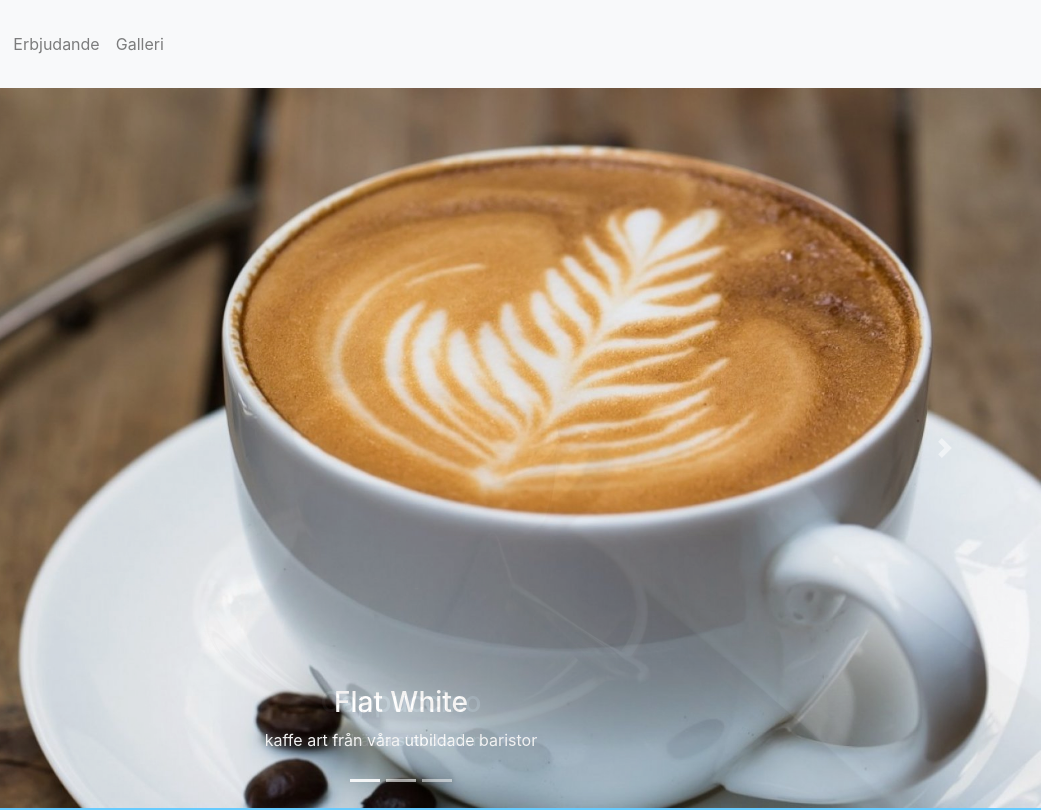
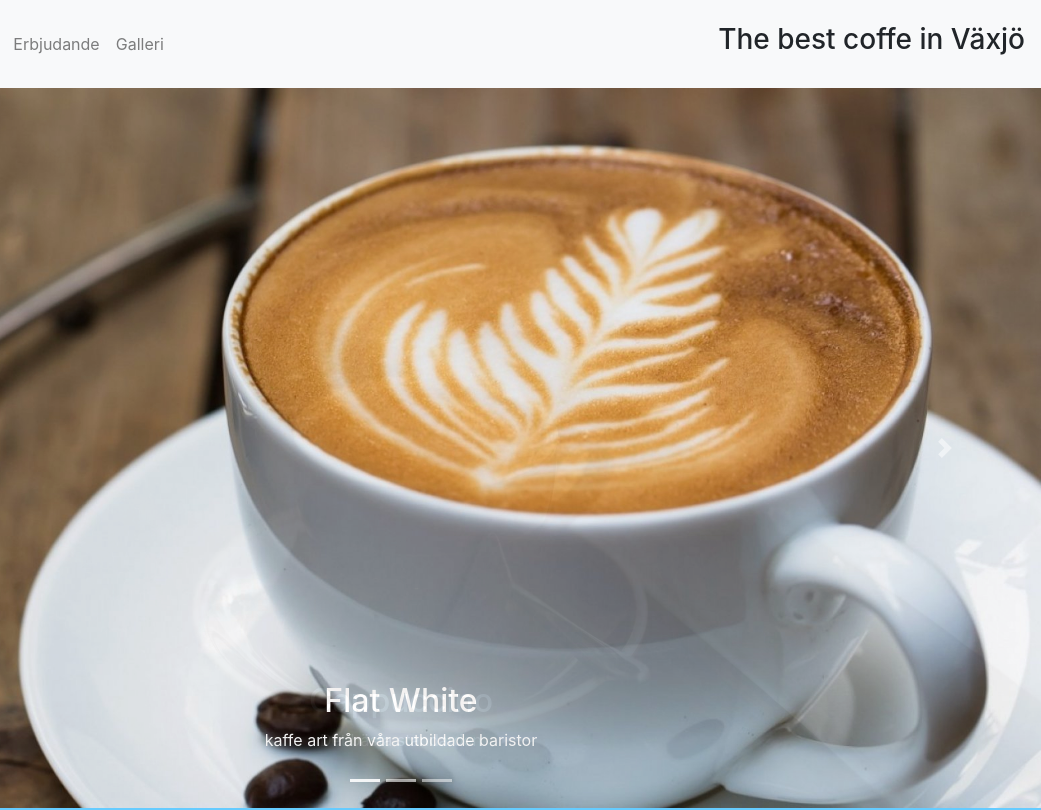
Before and after one commit to davidgalantai/html-css, a plain HTML site: page projekt/galleri.html in a window 1280 px wide. Shown: the top 810 px of the page, 239-1280 px from the left. Drawn offline with nearby package versions, Linux system fonts and the light colour scheme.

Commit message:
Update galleri.html

```diff
--- a/projekt/galleri.html
+++ b/projekt/galleri.html
@@ -59,6 +59,7 @@
           </li>
         </ul>
         <form class="form-inline my-2 my-lg-0"></form>
+        <h3>The best coffe in Växjö</h3>
       </div>
     </nav>
 
@@ -87,7 +88,7 @@
             <div class="mask rgba-black-light"></div>
           </div>
           <div class="carousel-caption">
-            <h3 class="h3-responsive">Flat White</h3>
+            <h2 class="h2-responsive">Flat White</h2>
             <p>kaffe art från våra utbildade baristor</p>
           </div>
         </div>
@@ -98,7 +99,7 @@
             <div class="mask rgba-black-light"></div>
           </div>
           <div class="carousel-caption">
-            <h3 class="h3-responsive">Cappuccino</h3>
+            <h2 class="h2-responsive">Cappuccino</h2>
             <p>Det bästa standarden</p>
           </div>
         </div>
@@ -109,7 +110,7 @@
             <div class="mask rgba-black-light"></div>
           </div>
           <div class="carousel-caption">
-            <h3 class="h3-responsive">Chocolate Mocha</h3>
+            <h2 class="h2-responsive">Chocolate Mocha</h2>
             <p>Om du vill testa något speciellt</p>
           </div>
         </div>
```
